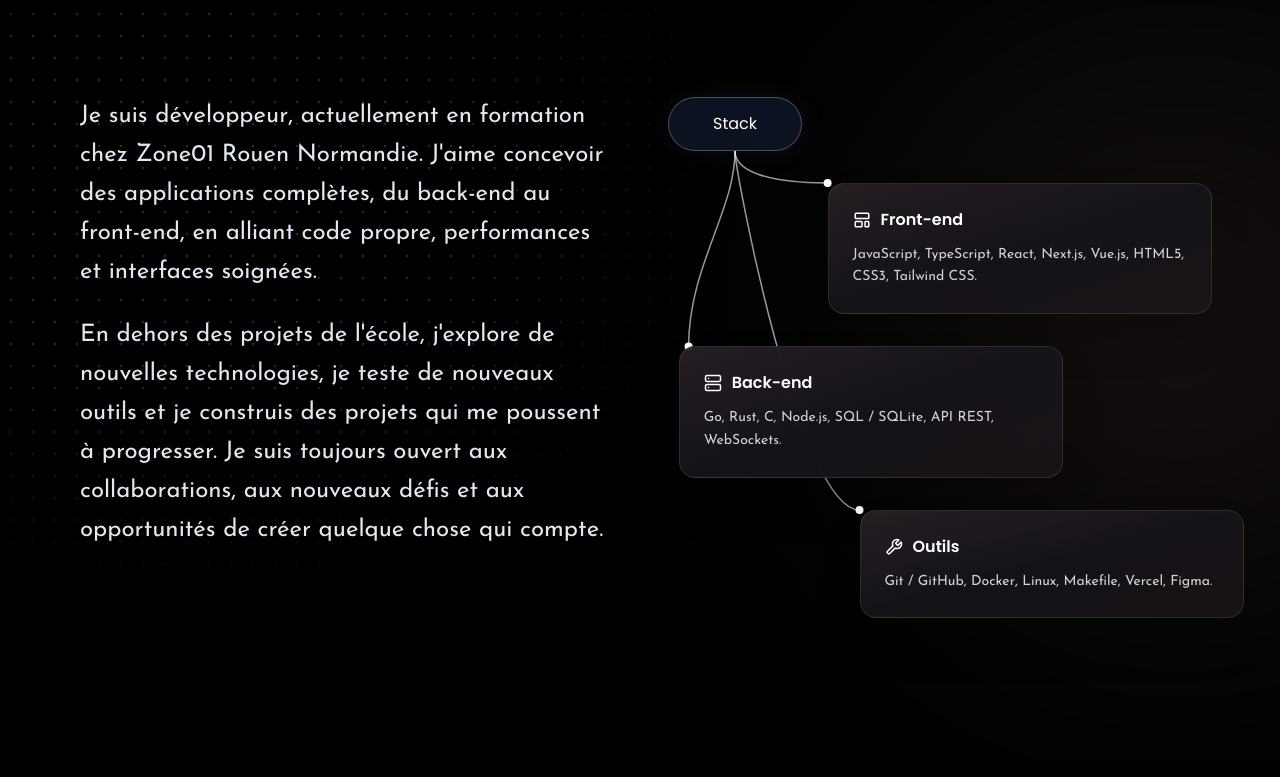
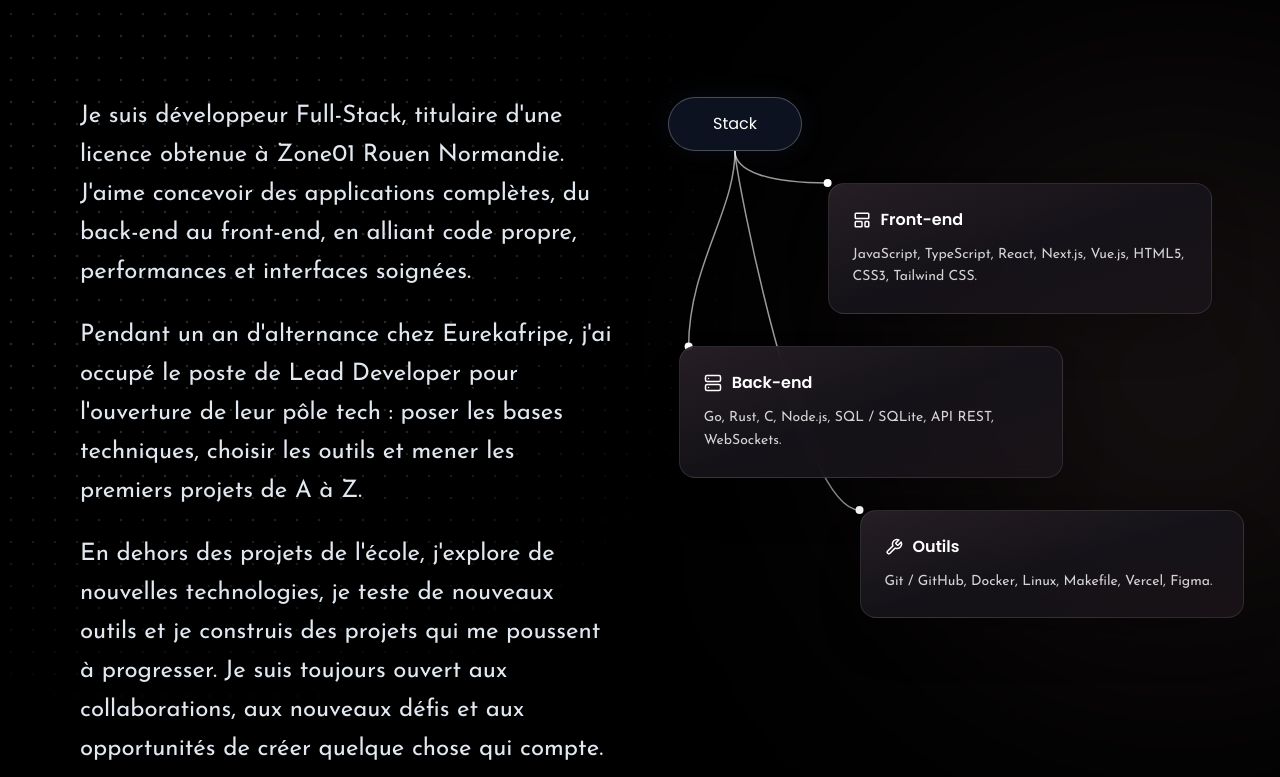
Before and after one commit to Peuraud-Pierre/Portfolio, a Next.js app: page / in a window 1280 px wide. Shown: the part 1083-1860 px from the top of the page. Built offline with nearby package versions, Linux system fonts and the light colour scheme; a web font is replaced by a local one.

Commit message:
fix: update role and tagline to reflect graduation from Zone01

```diff
--- a/app/_components/SiteFooter.tsx
+++ b/app/_components/SiteFooter.tsx
@@ -61,7 +61,7 @@ export const SiteFooter = () => {
         </div>
 
         <div className="mt-16 flex flex-col justify-between gap-3 border-t border-white/10 pt-8 text-xs text-slate-500 sm:flex-row">
-          <p>{SITE.role} • Étudiant à Zone01 Rouen Normandie</p>
+          <p>{SITE.role} • Diplômé de Zone01 Rouen Normandie</p>
           <p className="flex items-center gap-2 text-slate-400">
             <span className="h-2 w-2 animate-pulse rounded-full bg-emerald-500" />
             Ouvert aux opportunités
--- a/app/_data/content.ts
+++ b/app/_data/content.ts
@@ -4,7 +4,7 @@ export const SITE = {
   brand: "PIERRE",
   name: "Peuraud Pierre",
   role: "Développeur Full-Stack",
-  tagline: "Développeur Full-Stack & étudiant à Zone01 — je construis des applications rapides, robustes et soignées.",
+  tagline: "Développeur Full-Stack diplômé de Zone01 — je construis des applications rapides, robustes et soignées.",
   email: "peuraudpierre9@gmail.com",
   phone: "06 67 84 54 01",
   phoneHref: "tel:+33667845401",
@@ -33,7 +33,8 @@ export const ABOUT = {
   titleTop: "Je transforme les idées",
   titleBottom: "en réalité digitale.",
   paragraphs: [
-    "Je suis développeur, actuellement en formation chez Zone01 Rouen Normandie. J'aime concevoir des applications complètes, du back-end au front-end, en alliant code propre, performances et interfaces soignées.",
+    "Je suis développeur Full-Stack, titulaire d'une licence obtenue à Zone01 Rouen Normandie. J'aime concevoir des applications complètes, du back-end au front-end, en alliant code propre, performances et interfaces soignées.",
+    "Pendant un an d'alternance chez Eurekafripe, j'ai occupé le poste de Lead Developer pour l'ouverture de leur pôle tech : poser les bases techniques, choisir les outils et mener les premiers projets de A à Z.",
     "En dehors des projets de l'école, j'explore de nouvelles technologies, je teste de nouveaux outils et je construis des projets qui me poussent à progresser. Je suis toujours ouvert aux collaborations, aux nouveaux défis et aux opportunités de créer quelque chose qui compte.",
   ],
   tools: [
--- a/app/layout.tsx
+++ b/app/layout.tsx
@@ -15,7 +15,7 @@ const poppins = Poppins({
 export const metadata: Metadata = {
   title: "Peuraud Pierre — Développeur Full-Stack",
   description:
-    "Portfolio de Peuraud Pierre, développeur Full-Stack et étudiant à Zone01 Rouen Normandie.",
+    "Portfolio de Peuraud Pierre, développeur Full-Stack diplômé de Zone01 Rouen Normandie, ex-Lead Developer chez Eurekafripe.",
 };
 
 export default function RootLayout({
```
